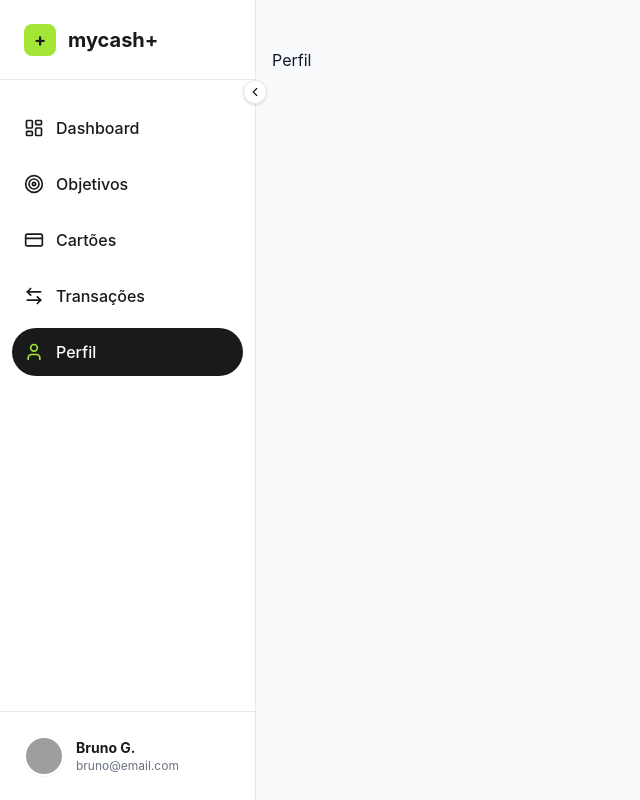
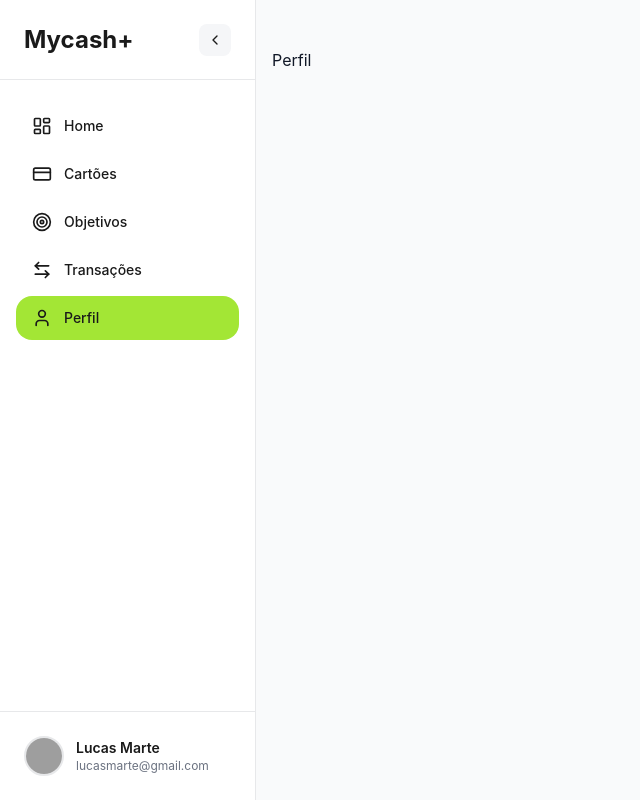
Before and after one commit to brgoncalvess/mycash-plus, a React (Vite) app: page /profile in a window 1280 px wide. Shown: the whole page, without its empty margins (0-640 px from the left). Built offline with nearby package versions, Linux system fonts and the light colour scheme; grey boxes are pictures that could not be loaded.

Commit message:
refactor: redesign sidebar to match figma with green active state

```diff
--- a/src/components/layout/Sidebar.tsx
+++ b/src/components/layout/Sidebar.tsx
@@ -18,9 +18,9 @@ type NavItem = {
 };
 
 const navItems: NavItem[] = [
-    { icon: LayoutDashboard, label: 'Dashboard', path: '/' },
+    { icon: LayoutDashboard, label: 'Home', path: '/' },
+    { icon: CreditCard, label: 'Cartões', path: '/cards' },
     { icon: Target, label: 'Objetivos', path: '/goals' },
-    { icon: CreditCard, label: 'Cartões', path: '/cards' },
     { icon: ArrowLeftRight, label: 'Transações', path: '/transactions' },
     { icon: User, label: 'Perfil', path: '/profile' },
 ];
@@ -48,22 +48,29 @@ export function Sidebar({ isCollapsed, onToggle }: SidebarProps) {
             )}
         >
             {/* Logo Area */}
-            <div className="h-20 flex items-center px-6 border-b border-secondary-50">
-                <div className="flex items-center gap-3 overflow-hidden whitespace-nowrap">
-                    <div className="w-8 h-8 bg-brand rounded-lg flex-shrink-0 flex items-center justify-center">
-                        <span className="font-bold text-lg text-secondary">+</span>
-                    </div>
+            <div className="h-20 flex items-center justify-between px-6 border-b border-secondary-50">
+                <div className="flex items-center gap-2 overflow-hidden whitespace-nowrap">
                     <span className={cn(
-                        "font-bold text-xl text-secondary transition-all duration-300",
-                        isCollapsed ? "opacity-0 w-0 -translate-x-4" : "opacity-100 w-auto translate-x-0"
+                        "font-bold text-2xl text-secondary transition-all duration-300",
+                        isCollapsed ? "opacity-0 w-0" : "opacity-100"
                     )}>
-                        mycash+
+                        Mycash+
                     </span>
                 </div>
+
+                {/* Collapse Toggle Button - Inside header */}
+                {!isCollapsed && (
+                    <button
+                        onClick={onToggle}
+                        className="flex items-center justify-center w-8 h-8 rounded-lg bg-background hover:bg-secondary-50 transition-colors text-secondary"
+                    >
+                        <ChevronLeft size={16} />
+                    </button>
+                )}
             </div>
 
             {/* Navigation */}
-            <nav className="flex-1 py-6 flex flex-col gap-2 px-3 overflow-y-auto overflow-x-hidden">
+            <nav className="flex-1 py-6 flex flex-col gap-1 px-4 overflow-y-auto overflow-x-hidden">
                 {navItems.map((item) => {
                     const active = isActive(item.path);
                     return (
@@ -71,21 +78,18 @@ export function Sidebar({ isCollapsed, onToggle }: SidebarProps) {
                             key={item.path}
                             onClick={() => navigate(item.path)}
                             className={cn(
-                                "flex items-center gap-3 px-3 py-3 rounded-2xl transition-all duration-200 group relative",
+                                "flex items-center gap-3 px-4 py-3 rounded-xl transition-all duration-200 group relative",
                                 active
-                                    ? "bg-secondary text-surface"
-                                    : "text-secondary hover:bg-background hover:text-secondary-500"
+                                    ? "bg-brand text-secondary"
+                                    : "text-secondary hover:bg-background"
                             )}
                         >
                             <item.icon
                                 size={20}
-                                className={cn(
-                                    "flex-shrink-0 transition-colors",
-                                    active ? "text-brand" : "text-current"
-                                )}
+                                className="flex-shrink-0"
                             />
                             <span className={cn(
-                                "font-medium whitespace-nowrap transition-all duration-300 origin-left",
+                                "font-medium whitespace-nowrap transition-all duration-300 origin-left text-sm",
                                 isCollapsed ? "opacity-0 w-0 translate-x-4" : "opacity-100 w-auto"
                             )}>
                                 {item.label}
@@ -93,7 +97,7 @@ export function Sidebar({ isCollapsed, onToggle }: SidebarProps) {
 
                             {/* Tooltip for Collapsed State */}
                             {isCollapsed && (
-                                <div className="absolute left-full ml-4 px-3 py-1.5 bg-secondary text-surface text-sm rounded-lg opacity-0 invisible group-hover:opacity-100 group-hover:visible transition-all duration-200 delay-100 whitespace-nowrap z-50 shadow-float">
+                                <div className="absolute left-full ml-4 px-3 py-1.5 bg-secondary text-surface text-xs rounded-lg opacity-0 invisible group-hover:opacity-100 group-hover:visible transition-all duration-200 delay-100 whitespace-nowrap z-50 shadow-float">
                                     {item.label}
                                 </div>
                             )}
@@ -105,31 +109,33 @@ export function Sidebar({ isCollapsed, onToggle }: SidebarProps) {
             {/* User Profile */}
             <div className="p-4 border-t border-secondary-50">
                 <div className={cn(
-                    "flex items-center gap-3 p-2 rounded-2xl transition-colors hover:bg-background cursor-pointer overflow-hidden",
+                    "flex items-center gap-3 p-2 rounded-xl transition-colors hover:bg-background cursor-pointer overflow-hidden",
                     isCollapsed ? "justify-center" : ""
                 )}>
                     <img
                         src="https://images.unsplash.com/photo-1472099645785-5658abf4ff4e?ixlib=rb-1.2.1&auto=format&fit=facearea&facepad=2&w=256&h=256&q=80"
                         alt="User"
-                        className="w-10 h-10 rounded-full border-2 border-surface shadow-sm flex-shrink-0"
+                        className="w-10 h-10 rounded-full border-2 border-secondary-50 flex-shrink-0"
                     />
                     <div className={cn(
                         "flex-col transition-all duration-300 overflow-hidden whitespace-nowrap",
                         isCollapsed ? "opacity-0 w-0 hidden" : "flex opacity-100"
                     )}>
-                        <span className="text-sm font-bold text-secondary">Bruno G.</span>
-                        <span className="text-xs text-gray-500">bruno@email.com</span>
+                        <span className="text-sm font-semibold text-secondary">Lucas Marte</span>
+                        <span className="text-xs text-gray-500">lucasmarte@gmail.com</span>
                     </div>
                 </div>
             </div>
 
-            {/* Collapse Toggle Button */}
-            <button
-                onClick={onToggle}
-                className="absolute -right-3 top-20 w-6 h-6 bg-surface border border-secondary-50 rounded-full flex items-center justify-center shadow-card hover:bg-background transition-colors z-50 text-secondary"
-            >
-                {isCollapsed ? <ChevronRight size={14} /> : <ChevronLeft size={14} />}
-            </button>
+            {/* Collapse Toggle Button - Outside for collapsed state */}
+            {isCollapsed && (
+                <button
+                    onClick={onToggle}
+                    className="absolute -right-3 top-24 w-6 h-6 bg-surface border border-secondary-50 rounded-full flex items-center justify-center shadow-sm hover:bg-background transition-colors z-50 text-secondary"
+                >
+                    <ChevronRight size={14} />
+                </button>
+            )}
         </aside>
     );
 }
```
